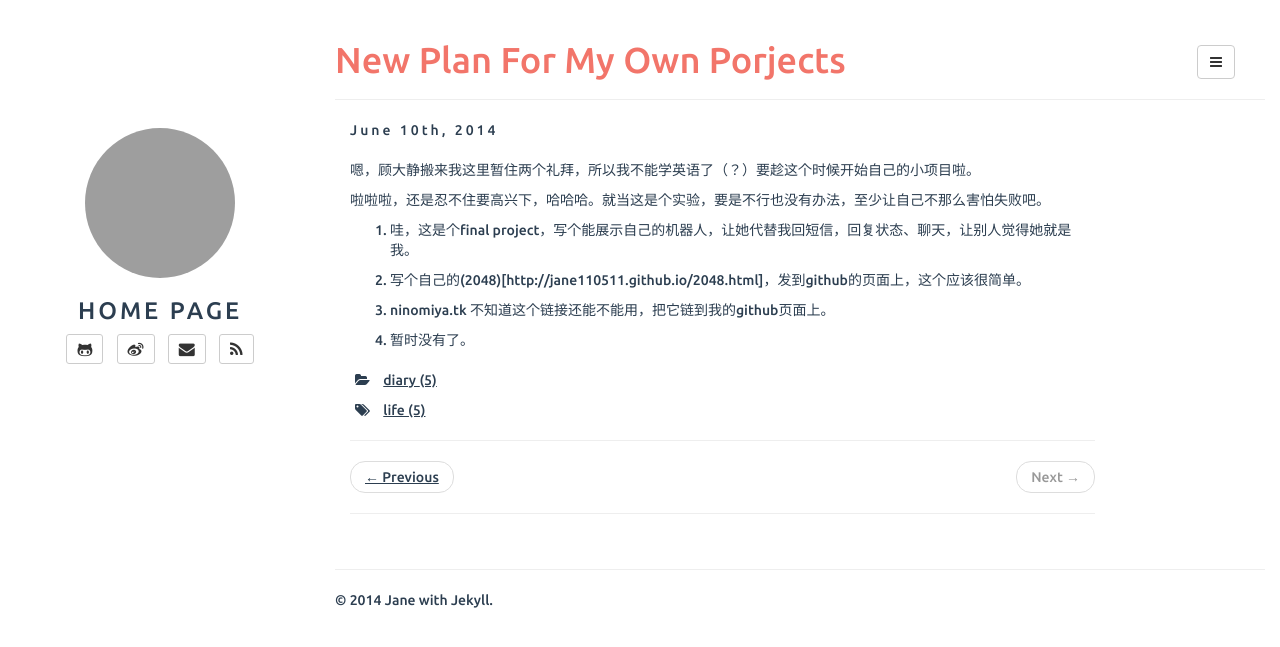
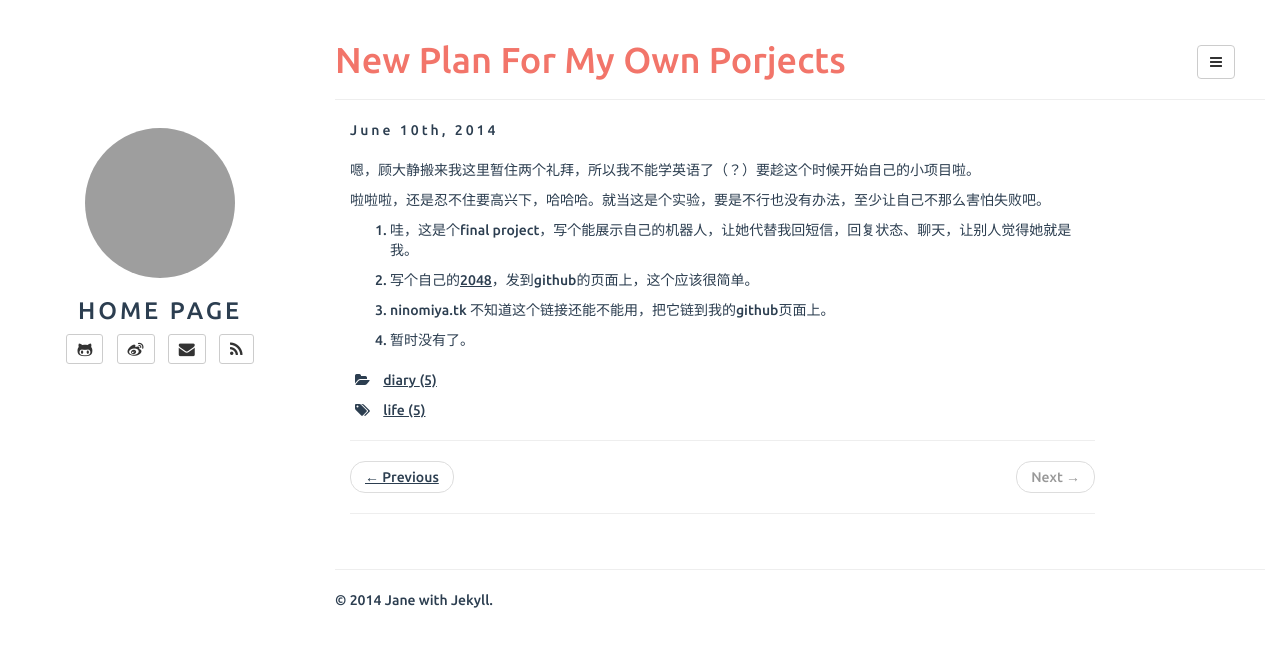
Before and after one commit to jane110511/jane110511.github.io, a Jekyll site: the page built from _posts/2014-06-10-new-plan.md, in a window 1280 px wide. Shown: the top 647 px of the page. Built offline with Jekyll 4.4.1, drawn with Linux system fonts in a browser that asks for light colours; Markdown is read by kramdown in place of the engine named in the settings; some of the changed lines change nothing that is shown; grey boxes are pictures that could not be loaded.

```diff
--- a/_posts/2014-06-10-new-plan.md
+++ b/_posts/2014-06-10-new-plan.md
@@ -11,7 +11,7 @@
 
 1. 哇，这是个final project，写个能展示自己的机器人，让她代替我回短信，回复状态、聊天，让别人觉得她就是我。
 
-2. 写个自己的(2048)[http://jane110511.github.io/2048.html]，发到github的页面上，这个应该很简单。
+2. 写个自己的[2048](http://jane110511.github.io/2048.html)，发到github的页面上，这个应该很简单。
 
 3. ninomiya.tk 不知道这个链接还能不能用，把它链到我的github页面上。
 
```
